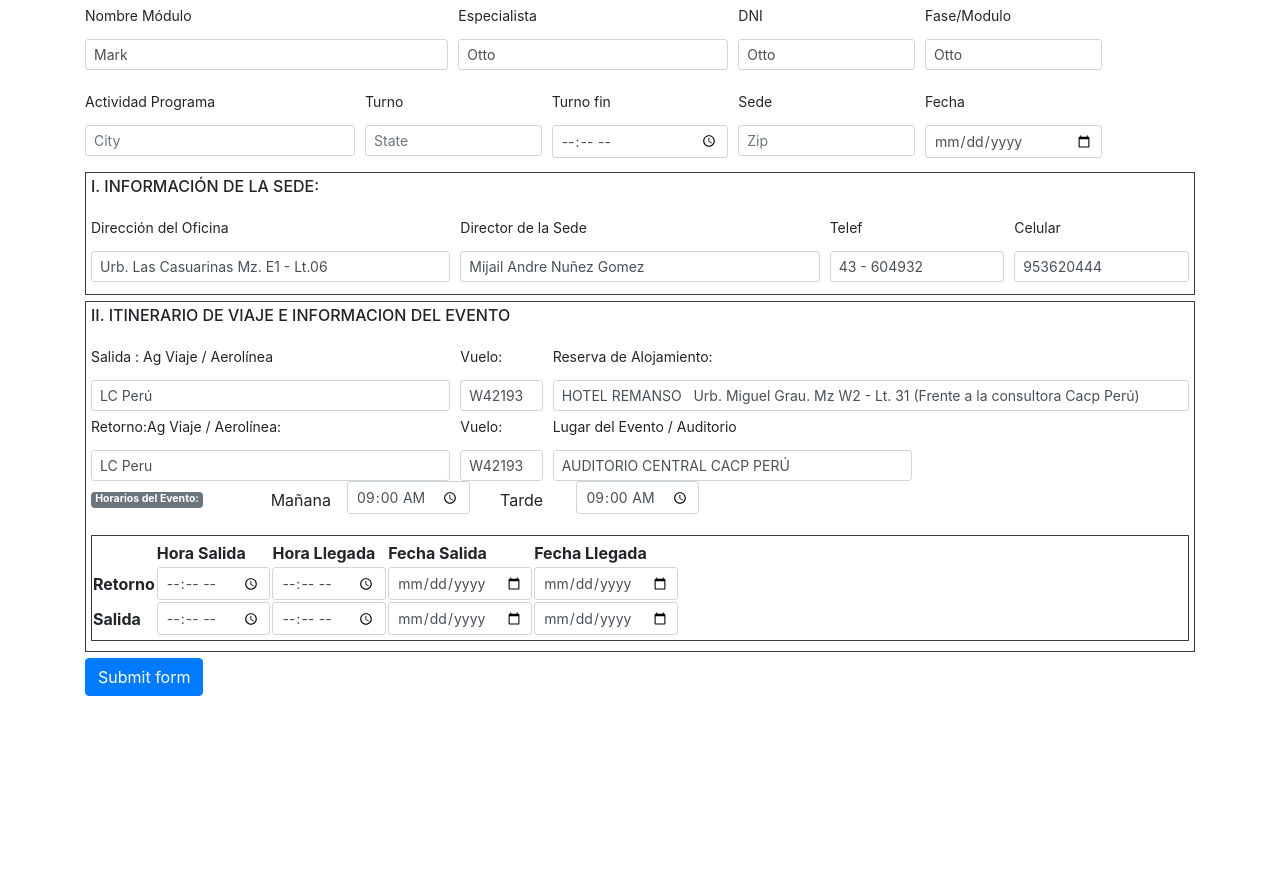
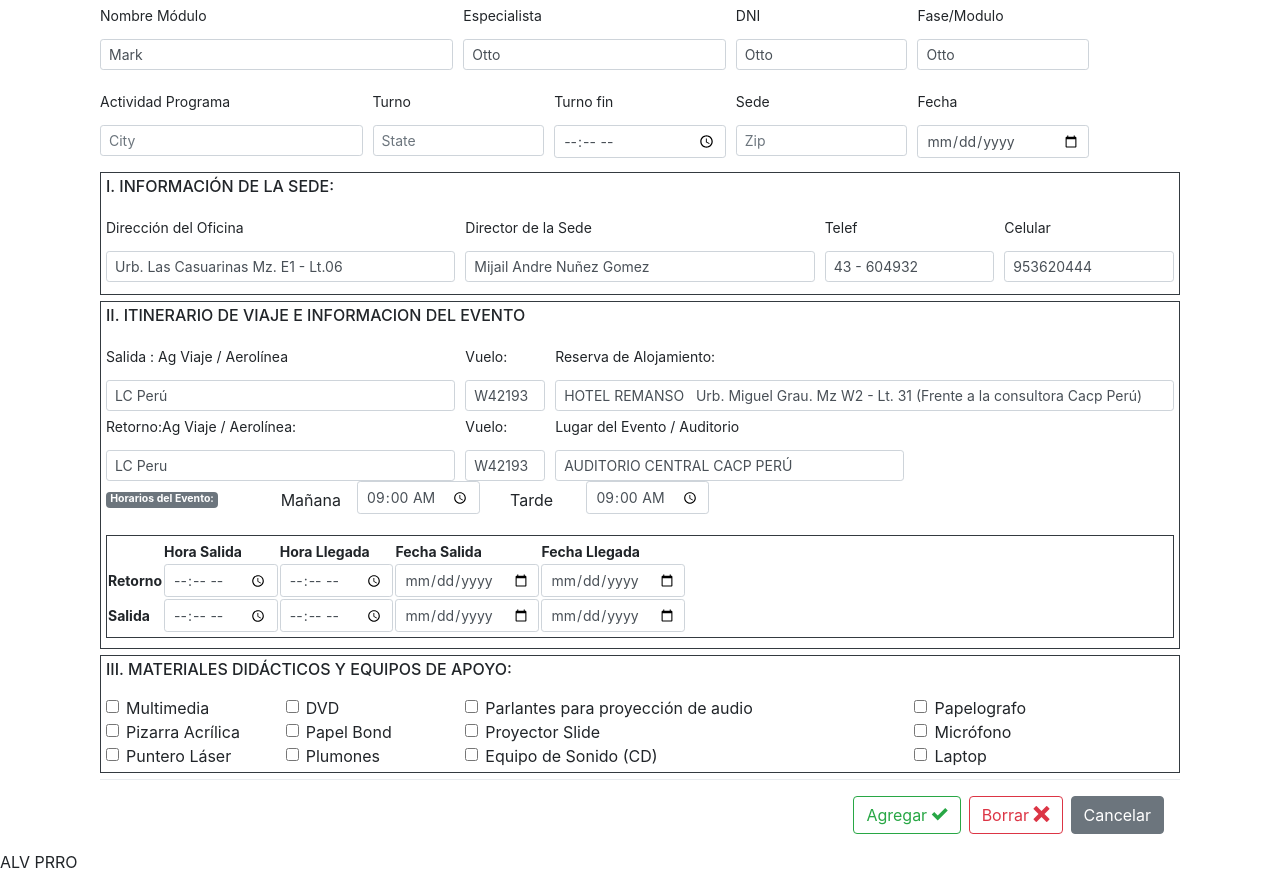
Before and after one commit to jcorpus/calendario, a PHP site: page /ficha_orientacion.php in a window 1280 px wide. Before the commit the page ends 696 px from the top, so only its background shows below. Run offline with PHP 8.4, Linux system fonts and the light colour scheme; some web fonts are replaced.

Commit message:
iconos and more

```diff
--- a/ficha_orientacion.php
+++ b/ficha_orientacion.php
@@ -25,6 +25,7 @@
 <body>
 
 	<div class="container">
+		<div class="col-md-12">
 	<form>
   <div class="form-row">
     <div class="col-md-4 mb-3">
@@ -145,22 +146,22 @@
   <thead>
     <tr>
       <th scope="col" ></th>
-      <th scope="col" style="width: 10px">Hora Salida</th>
-      <th scope="col" style="width: 10px">Hora Llegada</th>
-      <th scope="col" style="width: 10px">Fecha Salida</th>
-      <th scope="col" style="width: 10px">Fecha Llegada</th>
+      <th scope="col" style="width: 4px; font-size: 14px">Hora Salida</th>
+      <th scope="col" style="width: 4px; font-size: 14px">Hora Llegada</th>
+      <th scope="col" style="width: 4px; font-size: 14px">Fecha Salida</th>
+      <th scope="col" style="width: 4px; font-size: 14px">Fecha Llegada</th>
     </tr>
   </thead>
   <tbody>
     <tr>
-      <th scope="row">Retorno</th>
+      <th scope="row" style="font-size: 14px">Retorno</th>
       <td><input type="time" class="form-control form-control-sm"></td>
       <td><input type="time" class="form-control form-control-sm"></td>
       <td><input type="date" class="form-control form-control-sm"></td>
       <td><input type="date" class="form-control form-control-sm"></td>
     </tr>
     <tr>
-      <th scope="row">Salida</th>
+      <th scope="row" style="font-size: 14px">Salida</th>
       <td><input type="time" class="form-control form-control-sm"></td>
       <td><input type="time" class="form-control form-control-sm"></td>
       <td><input type="date" class="form-control form-control-sm"></td>
@@ -172,9 +173,113 @@
     </div>
     </fieldset>
   </div>
+  <div class="bordee">
+  	  	<fieldset>
+  		<legend><h6>III. MATERIALES DIDÁCTICOS Y EQUIPOS DE APOYO:</h6></legend>
+    <div class="form-row">
 
-  <button class="btn btn-primary" type="submit">Submit form</button>
+    <div class="col-md-2 ">
+      <div class="form-check">
+  <input class="form-check-input" type="checkbox" value="" id="defaultCheck1">
+  <label class="form-check-label" for="defaultCheck1">
+    Multimedia
+  </label>
+</div>
+<div class="form-check">
+  <input class="form-check-input" type="checkbox" value="" id="defaultCheck1">
+  <label class="form-check-label" for="defaultCheck1">
+    Pizarra Acrílica
+  </label>
+</div>
+<div class="form-check">
+  <input class="form-check-input" type="checkbox" value="" id="defaultCheck1">
+  <label class="form-check-label" for="defaultCheck1">
+    Puntero Láser
+  </label>
+</div>
+    </div>
+        <div class="col-md-2 ">
+      <div class="form-check">
+  <input class="form-check-input" type="checkbox" value="" id="defaultCheck1">
+  <label class="form-check-label" for="defaultCheck1">
+    DVD
+  </label>
+</div>
+<div class="form-check">
+  <input class="form-check-input" type="checkbox" value="" id="defaultCheck1">
+  <label class="form-check-label" for="defaultCheck1">
+    Papel Bond
+  </label>
+</div>
+<div class="form-check">
+  <input class="form-check-input" type="checkbox" value="" id="defaultCheck1">
+  <label class="form-check-label" for="defaultCheck1">
+    Plumones
+  </label>
+</div>
+    </div>
+        <div class="col-md-5 ">
+      <div class="form-check">
+  <input class="form-check-input" type="checkbox" value="" id="defaultCheck1">
+  <label class="form-check-label" for="defaultCheck1">
+    Parlantes para proyección de audio
+  </label>
+</div>
+<div class="form-check">
+  <input class="form-check-input" type="checkbox" value="" id="defaultCheck1">
+  <label class="form-check-label" for="defaultCheck1">
+    Proyector Slide
+  </label>
+</div>
+<div class="form-check">
+  <input class="form-check-input" type="checkbox" value="" id="defaultCheck1">
+  <label class="form-check-label" for="defaultCheck1">
+    Equipo de Sonido (CD)
+  </label>
+</div>
+    </div>
+            <div class="col-md-3 ">
+      <div class="form-check">
+  <input class="form-check-input" type="checkbox" value="" id="defaultCheck1">
+  <label class="form-check-label" for="defaultCheck1">
+    Papelografo
+  </label>
+</div>
+<div class="form-check">
+  <input class="form-check-input" type="checkbox" value="" id="defaultCheck1">
+  <label class="form-check-label" for="defaultCheck1">
+    Micrófono
+  </label>
+</div>
+<div class="form-check">
+  <input class="form-check-input" type="checkbox" value="" id="defaultCheck1">
+  <label class="form-check-label" for="defaultCheck1">
+    Laptop
+  </label>
+</div>
+    </div>
+
+
+    </div>
+    </fieldset>
+  </div>
+        <div class="modal-footer">
+        <button type="button" id="" class="btn btn-outline-success">Agregar <span class="icon-checkmark"></span></button>
+        <button type="button" id="" class="btn btn-outline-danger">Borrar <span class="icon-cross"></span></button>
+        <button type="button" class="btn btn-secondary" data-dismiss="modal">Cancelar</button>
+      </div>
 </form>
+</div>
+
 	</div>
 </body>
 </html>
+
+
+<?php
+$hola = "<span>alv prro</span>";
+
+$hola = strip_tags(strtoupper($hola));
+
+echo $hola;
+ ?>
```
Also changed, not shown: calendario.sql (+26 -32 lines), eventos.php (+4 -4 lines), index.php (+14 -5 lines), js/reg_evento.js (+8 -0 lines).
